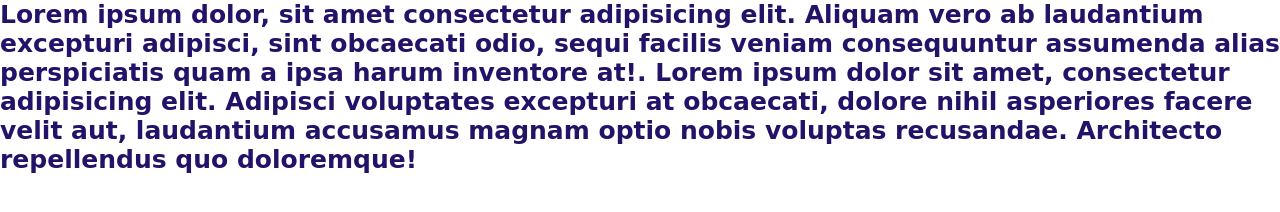
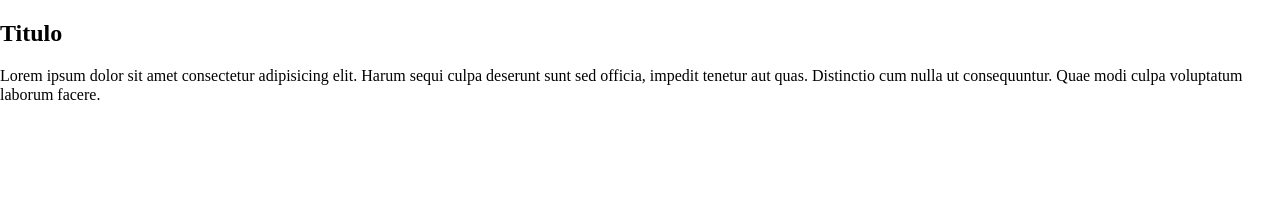
Before and after one commit to naomipoclava2021/CursoSoyDalto, a website: page HTML/Diseño web/index.html in a window 1280 px wide. Drawn offline with nearby package versions, Linux system fonts and the light colour scheme; a web font is replaced by a local one.

Commit message:
Normalize

```diff
--- a/CSS/estilo.css
+++ b/CSS/estilo.css
@@ -1,15 +1,43 @@
-*{
-    padding: 0px;
-    margin: 0px;
-}
 
-.form{
+
+
+
+
+
+
+
+
+
+
+
+
+
+
+
+
+
+
+
+
+
+
+
+/* *{
+    font-family: 'Macondo', cursive;
+    font-weight: 1000;
+} */
+
+
+/* .form{
     font-size: 25px;
-}
+} */
 
-.form__p-h2{
+/* .form__p-h2{
     font-size: 1em;
     font-family:'Macondo',cursive;
     color: rgb(36, 17, 104);
+} */
 
-}
+/* .form__p-p{
+    color: rgb(90, 28, 119);
+} */
--- a/HTML/Diseño web/index.html
+++ b/HTML/Diseño web/index.html
@@ -13,14 +13,15 @@
     <meta name="coryright" content="Facebook Inc.">
     <link rel="icon" href="../../image/icono.ico">
     <link rel="stylesheet" type="text/css" href="../../CSS/estilo.css">
+    <link rel="stylesheet" type="text/css" href="../../node_modules/normalize.css/normalize.css">
     <link href="https://fonts.googleapis.com/css2?family=Macondo&display=swap" rel="stylesheet">
-
 </head>
 
 <body>
     <div class="form">
         <p class="form__p">
-            <h2 class="form__p-h2">Lorem ipsum dolor, sit amet consectetur adipisicing elit. Aliquam vero ab laudantium excepturi adipisci, sint obcaecati odio, sequi facilis veniam consequuntur assumenda alias perspiciatis quam a ipsa harum inventore at!. Lorem ipsum dolor sit amet, consectetur adipisicing elit. Adipisci voluptates excepturi at obcaecati, dolore nihil asperiores facere velit aut, laudantium accusamus magnam optio nobis voluptas recusandae. Architecto repellendus quo doloremque!</h2>
+            <h2 class="form__p-h2">Titulo</h2>
+            <p class="form__p-p">Lorem ipsum dolor sit amet consectetur adipisicing elit. Harum sequi culpa deserunt sunt sed officia, impedit tenetur aut quas. Distinctio cum nulla ut consequuntur. Quae modi culpa voluptatum laborum facere.</p>
         </p>
 
     </div>
```
Also changed, not shown: package.json (added, +22 -0 lines), README.md, 2 other files.
